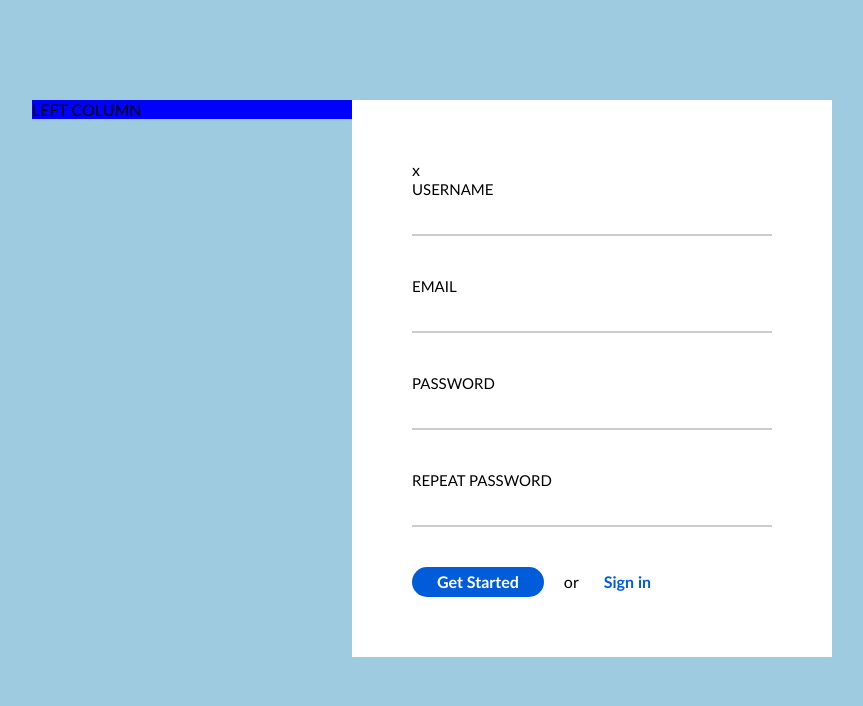
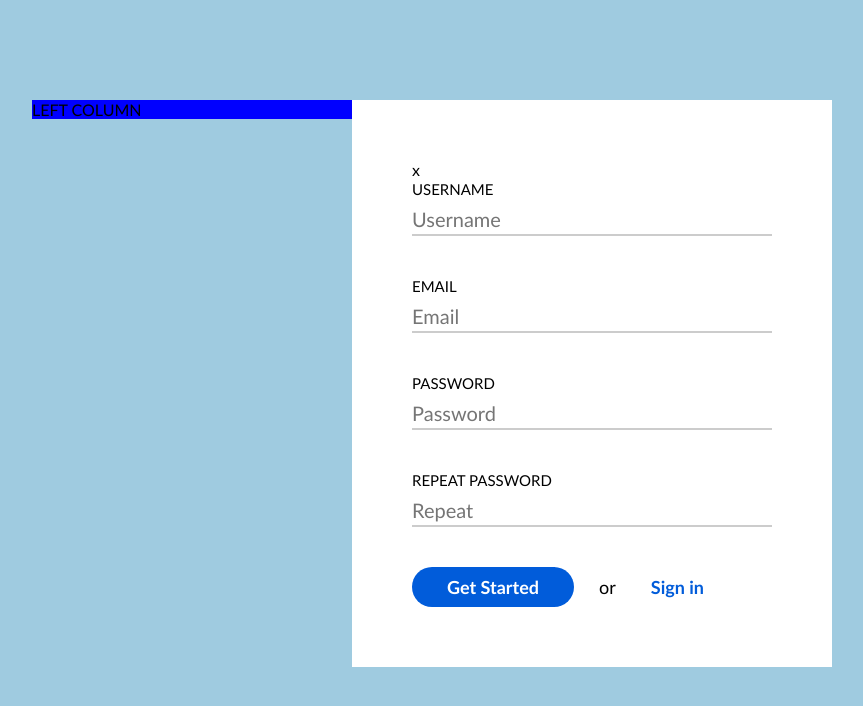
Before and after one commit to front-end-by-rimantas/25-grupe-sign-up, a plain HTML site: page index.html in a window 1280 px wide. Shown: the whole page, without its empty margins (208-1071 px from the left). Drawn offline with Linux system fonts and the light colour scheme.

Commit message:
Form structure #2

```diff
--- a/css/main.css
+++ b/css/main.css
@@ -64,14 +64,14 @@ form > .form-row > input {
 }
 form > .form-row > button {
   float: left;
-  padding: 5px;
-  padding-left: 25px;
-  padding-right: 25px;
-  font-size: 16px;
+  padding: 10px;
+  padding-left: 35px;
+  padding-right: 35px;
+  font-size: 18px;
   font-weight: bold; /* bold: 700, normal: 400 */
   line-height: 20px;
   border: none;
-  border-radius: 15px;
+  border-radius: 20px;
   background-color: #015cda;
   color: #fff;
   text-transform: capitalize;
@@ -79,16 +79,16 @@ form > .form-row > button {
 }
 form > .form-row > span {
   float: left;
-  padding: 5px;
+  padding: 10px;
   margin-left: 15px;
   margin-right: 15px;
-  font-size: 16px;
+  font-size: 18px;
   line-height: 20px;
 }
 form > .form-row > a {
   float: left;
-  padding: 5px;
-  font-size: 16px;
+  padding: 10px;
+  font-size: 18px;
   line-height: 20px;
   color: #015cda;
   text-decoration: none;
--- a/index.html
+++ b/index.html
@@ -18,20 +18,20 @@
             <div class="close">x</div>
             <form>
                 <div class="form-row">
-                    <label for="">Username</label>
-                    <input type="text">
+                    <label for="username">Username</label>
+                    <input id="username" type="text" placeholder="Username" required>
                 </div>
                 <div class="form-row">
-                    <label for="">Email</label>
-                    <input type="email">
+                    <label for="email">Email</label>
+                    <input id="email" type="email" placeholder="Email" required>
                 </div>
                 <div class="form-row">
-                    <label for="">Password</label>
-                    <input type="password">
+                    <label for="pass">Password</label>
+                    <input id="pass" type="password" placeholder="Password" required>
                 </div>
                 <div class="form-row">
-                    <label for="">Repeat password</label>
-                    <input type="password">
+                    <label for="re-pass">Repeat password</label>
+                    <input id="re-pass" type="password" placeholder="Repeat" required>
                 </div>
                 <div class="form-row">
                     <button type="submit">Get started</button>
```
